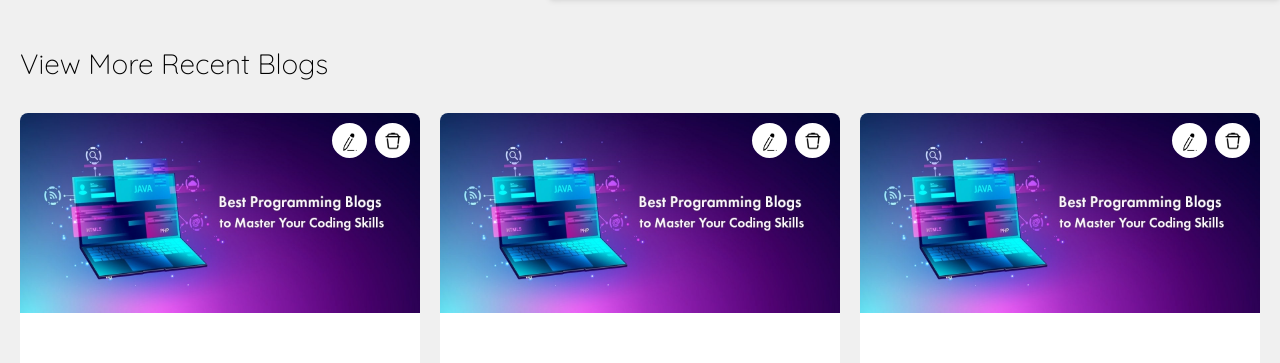
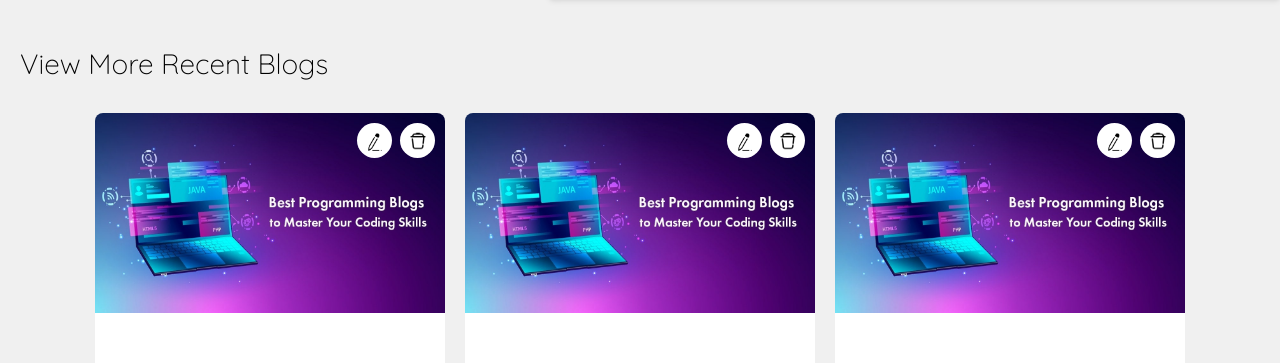
Before and after one commit to AbhishekAdarshMishra/CodesYarn, a Vue app: page / in a window 1280 px wide. Shown: the part 2014-2377 px from the top of the page. Built offline with nearby package versions, Linux system fonts and the light colour scheme.

Commit message:
first mac commit with yarn

```diff
--- a/src/components/BlogCard.vue
+++ b/src/components/BlogCard.vue
@@ -110,7 +110,7 @@
         display: block;
         border-radius: 8px 8px 0 0;
         z-index: 1;
-        max-width: 400px;
+        max-width: 350px;
         min-height: 200px;
         object-fit: cover;
     }
--- a/src/views/Home.vue
+++ b/src/views/Home.vue
@@ -100,6 +100,8 @@
     display: flex;
     flex-wrap: wrap;
     gap: 20px;
+    align-items: center;
+    justify-content: center;
 }
 .updates {
     .container {
```
Also changed, not shown: 2 other files (tests, documents, lock files or other folders).
